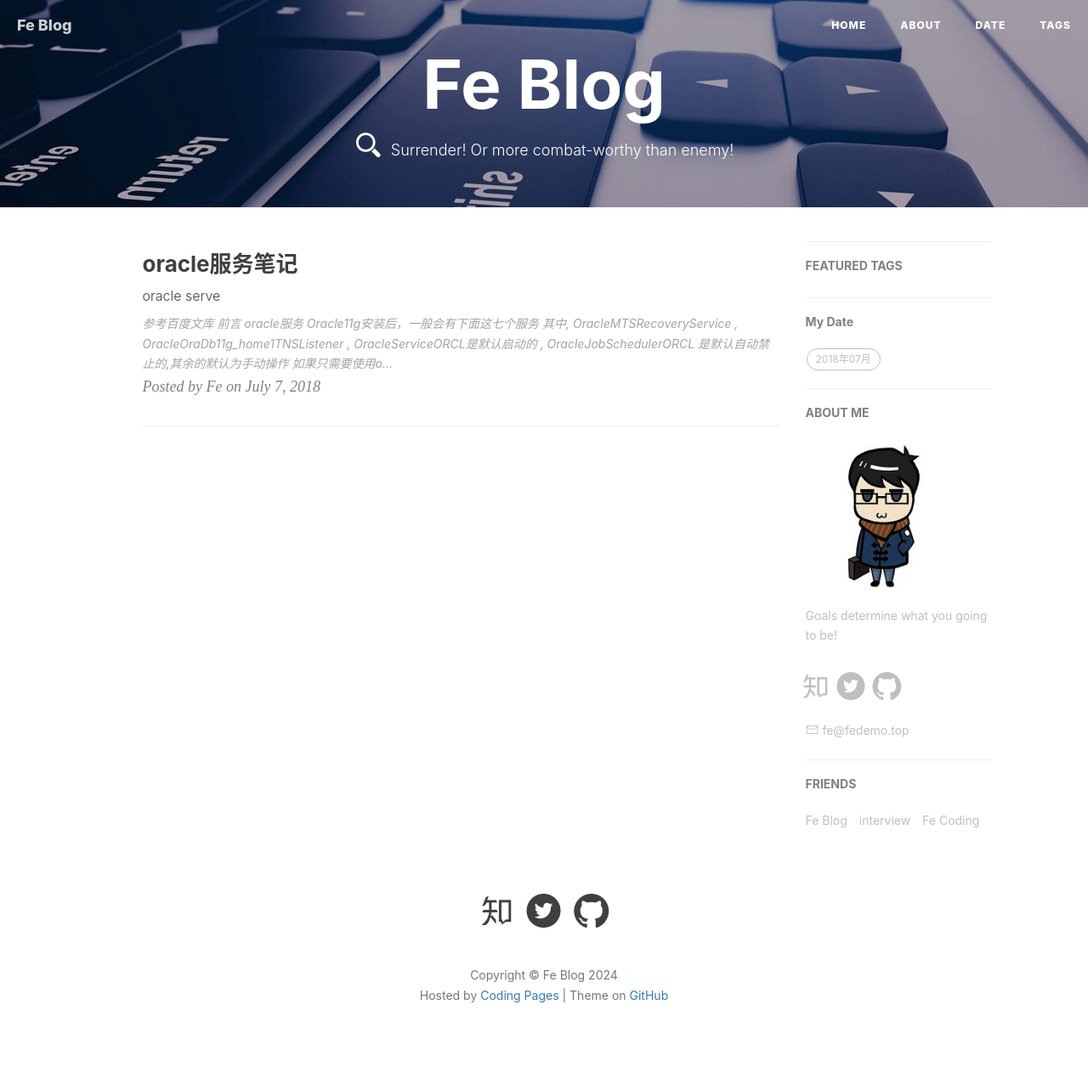
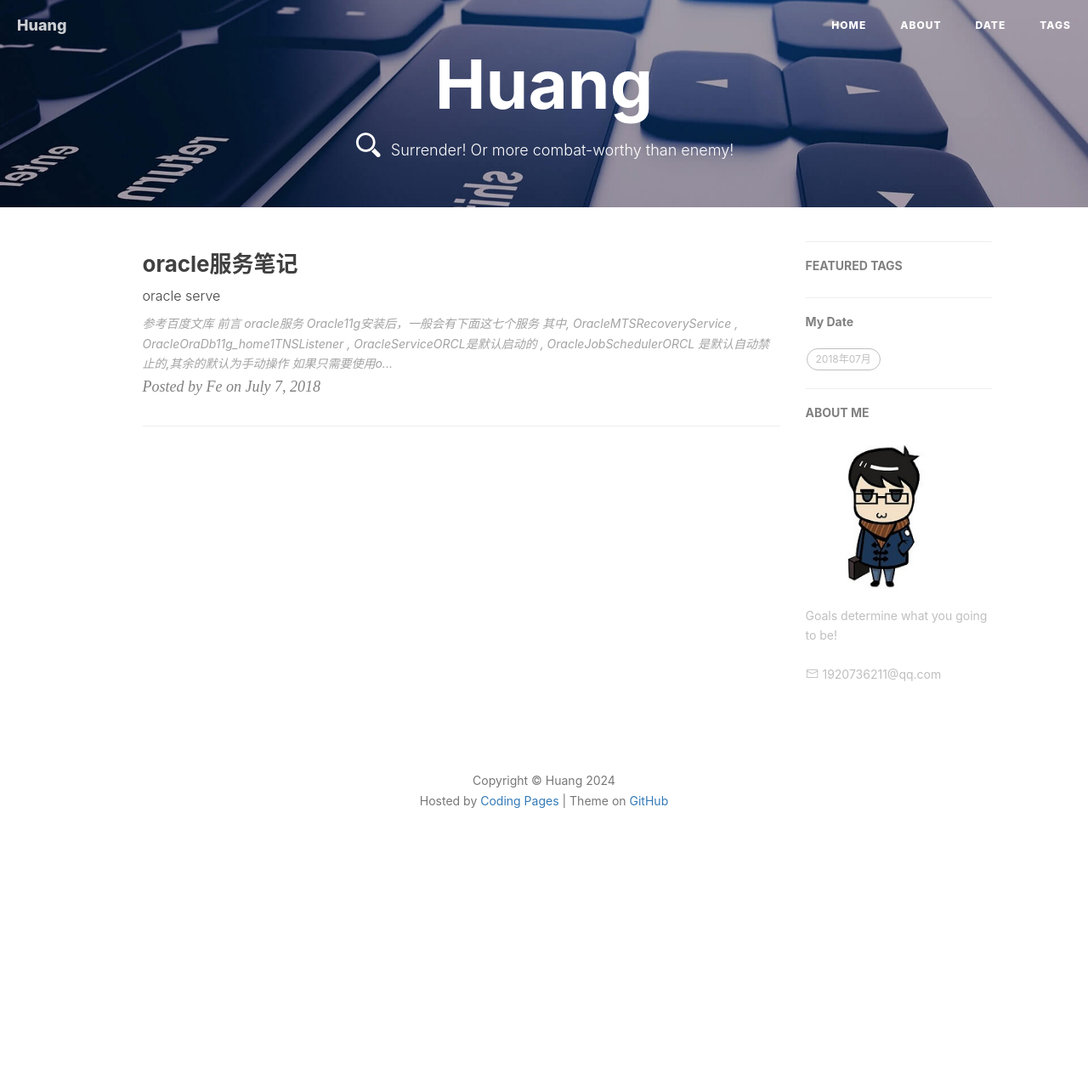
Before and after one commit to hyanju/hyanju.github.io, a Jekyll site: the page built from index.html, in a window 1280 px wide. Shown: the whole page at 85% size. Built offline with Jekyll 4.4.1, drawn with Linux system fonts in a browser that asks for light colours; the list of posts is cut into pages by our own code; after the commit the page ends 1047 px from its top, so only the background shows below that; some of the changed lines change nothing that is shown.

Commit message:
Update _config.yml
updata title

```diff
--- a/_config.yml
+++ b/_config.yml
@@ -1,11 +1,11 @@
 # Site settings
-title: Fe Blog  #你博客的标题
-SEOTitle: Fe的博客 | Fe Blog  #显示在浏览器上搜索的时候显示的标题
+title: Huang  #你博客的标题
+SEOTitle: Huang的博客 | Huang Blog  #显示在浏览器上搜索的时候显示的标题
 header-img: img/page-bg-keyboard.png #显示在首页的背景图片
-email: fe@fedemo.top
-description: "Hey，我是Fe，一只JAVA程序猿,这是我的利用 GitHub Pages 与 Jekyll 搭建的个人博客。内有搭建博客的详细教程,欢迎大家来玩。" #网站介绍
-keyword: "Fe的博客,fedemo,GitHub,Fe,博客,Blog,JAVA" #关键词
-url: "https://fedemo.top"          # your host, for absolute URL
+email: 1920736211@qq.com
+description: "Hey，我是Huang，一只前端程序猿,主要分享一些关于前端的知识" #网站介绍
+keyword: "Huang的博客,GitHub,Huang,博客,Blog,JavaScript，前端" #关键词
+url: "https://hyanju.github.io/"          # your host, for absolute URL
 baseurl: ""      # for example, '/blog' if your blog hosted on 'host/blog'
 github_repo: "blog" # you code repository
 author: Fe
@@ -25,10 +25,10 @@ sidebar-avatar: /img/avatar_p11179162.jpg      # use absolute URL, seeing it's u
 # SNS settings社交账号
 RSS: false
 # weibo_username:
-zhihu_username:    fedemo
-github_username:    FeDemo
+# zhihu_username:    fedemo
+# github_username:    FeDemo
 # facebook_username:
-twitter_username:   Fedemo10
+# twitter_username:   Fedemo10
 # coding_username: fedemo
 
 
@@ -98,15 +98,15 @@ service-worker: true
 
 
 # Friends好友链接
-friends: [
-    {
-        title: "Fe Blog",
-        href: "https://fedemo.top/"
-    },{
-        title: "interview",
-        href: "https://fedemo.github.io/interview/"
-    },{
-        title: "Fe Coding",
-        href: "https://coding.net/u/fedemo/project"
-    }
-]
+# friends: [
+#     {
+#         title: "Fe Blog",
+#         href: "https://fedemo.top/"
+#     },{
+#         title: "interview",
+#         href: "https://fedemo.github.io/interview/"
+#     },{
+#         title: "Fe Coding",
+#         href: "https://coding.net/u/fedemo/project"
+#     }
+# ]
```
